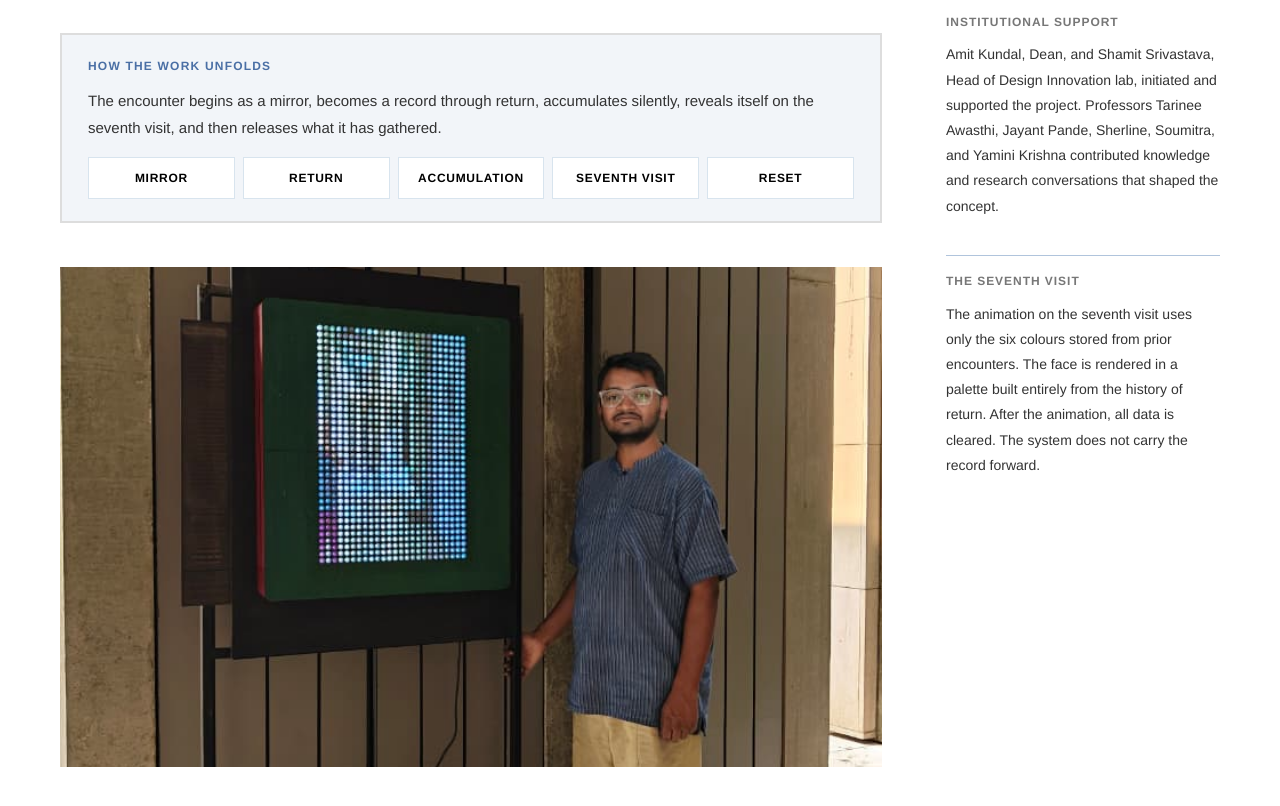
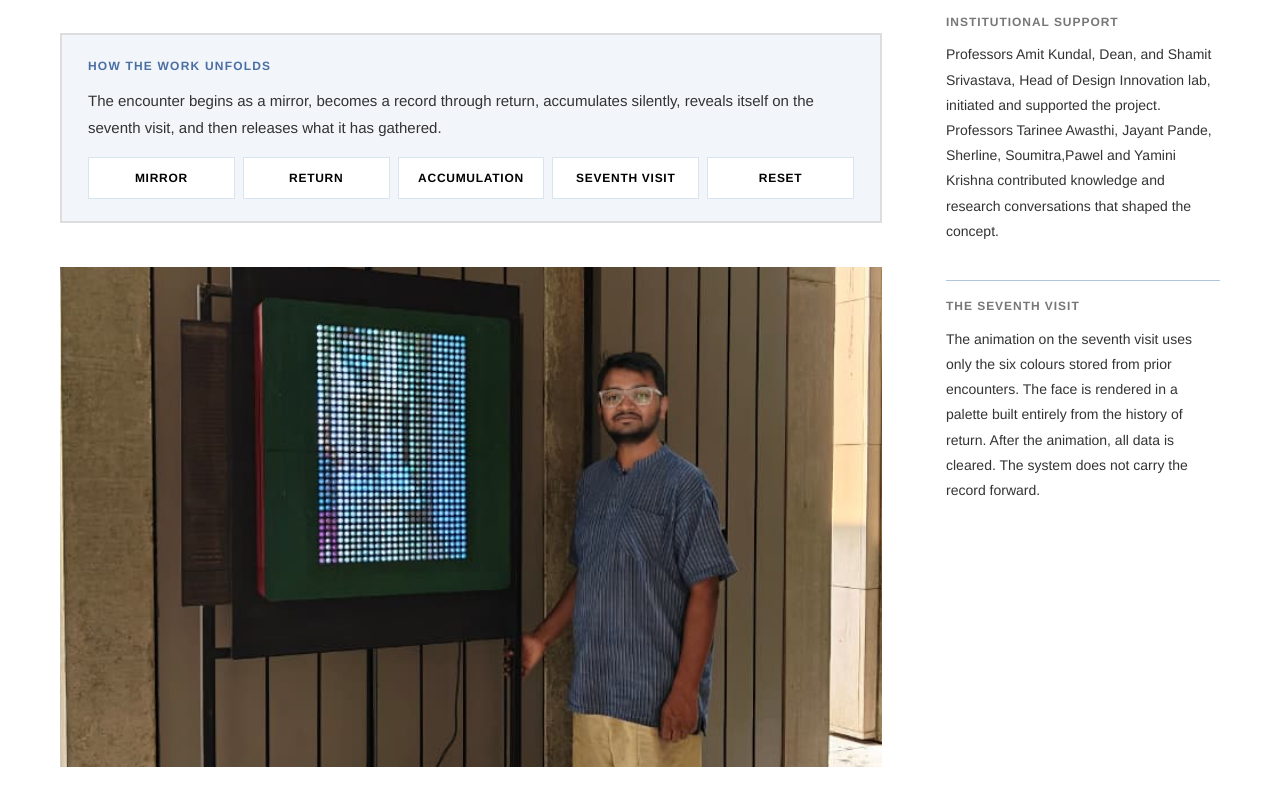
Before and after one commit to wittywit/poetics-of-ordinary, a plain HTML site: page post-flame.html in a window 1280 px wide. Shown: the part 1239-2045 px from the top of the page. Drawn offline with Linux system fonts and the light colour scheme.

Commit message:
Update post-flame.html

```diff
--- a/post-flame.html
+++ b/post-flame.html
@@ -474,7 +474,7 @@
 
         <div class="annotation">
           <span class="annotation-marker">Institutional support</span>
-          <p>Amit Kundal, Dean, and Shamit Srivastava, Head of Design Innovation lab, initiated and supported the project. Professors Tarinee Awasthi, Jayant Pande, Sherline, Soumitra, and Yamini Krishna contributed knowledge and research conversations that shaped the concept.</p>
+          <p>Professors Amit Kundal, Dean, and Shamit Srivastava, Head of Design Innovation lab, initiated and supported the project. Professors Tarinee Awasthi, Jayant Pande, Sherline, Soumitra,Pawel and Yamini Krishna contributed knowledge and research conversations that shaped the concept.</p>
         </div>
 
         <div class="annotation">
```
